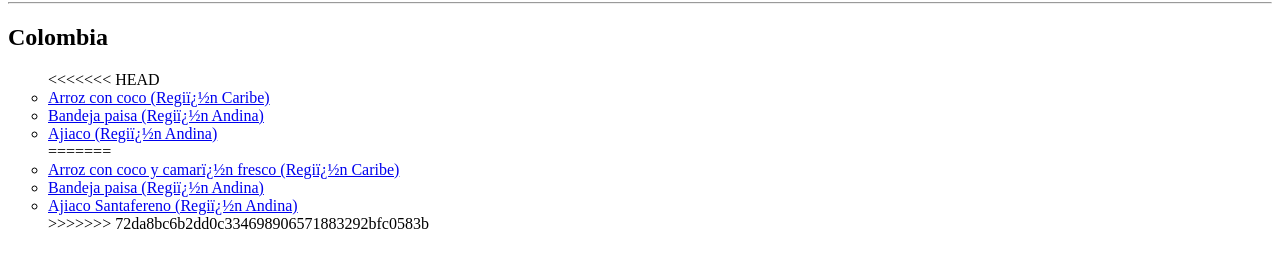
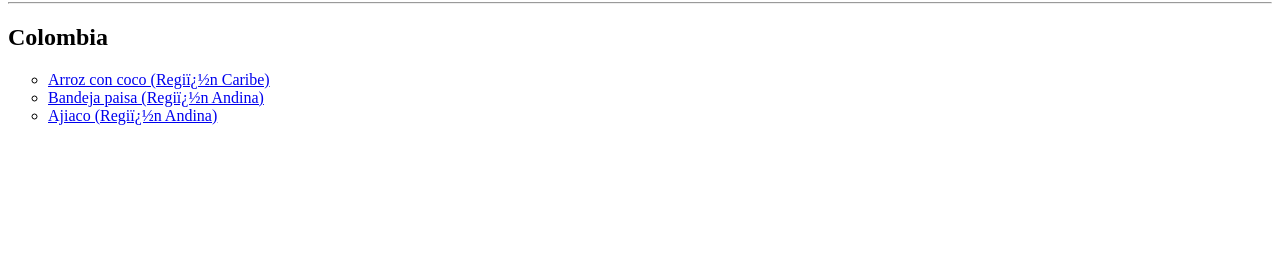
Before and after one commit to danifer001/recetario, a plain HTML site: page recetas/index.html in a window 1280 px wide. Shown: the part 274-542 px from the top of the page. Drawn offline with Linux system fonts and the light colour scheme.

```diff
--- a/recetas/index.html
+++ b/recetas/index.html
@@ -13,15 +13,9 @@
 <H2>Colombia</H2>
 <P>
 	<UL>
-<<<<<<< HEAD
 		<LI type="circle"><A ID="enlace1" HREF="../recetas/Colombia/arroz_coco.html">Arroz con coco (Regi�n Caribe)</A><BR></LI>
 		<LI type="circle"><A ID="enlace2" HREF="../recetas/Colombia/bandeja_paisa.html">Bandeja paisa (Regi�n Andina)</A><BR></LI>
 		<LI type="circle"><A ID="enlace3" HREF="../recetas/Colombia/ajiaco.html">Ajiaco (Regi�n Andina)</A><BR></LI>
-=======
-		<LI type="circle"><A ID="enlace1" HREF="../recetas/Colombia/arroz_coco.html">Arroz con coco y camar�n fresco (Regi�n Caribe)</A><BR></LI>
-		<LI type="circle"><A ID="enlace2" HREF="../recetas/Colombia/bandeja_paisa.html">Bandeja paisa (Regi�n Andina)</A><BR></LI>
-		<LI type="circle"><A ID="enlace3" HREF="../recetas/Colombia/ajiaco.html">Ajiaco Santafereno (Regi�n Andina)</A><BR></LI>
->>>>>>> 72da8bc6b2dd0c334698906571883292bfc0583b
 	</UL>
 </P>
 </BODY>
```
Also changed, not shown: recetas/Colombia/arroz_coco.html (+1 -1 lines).
